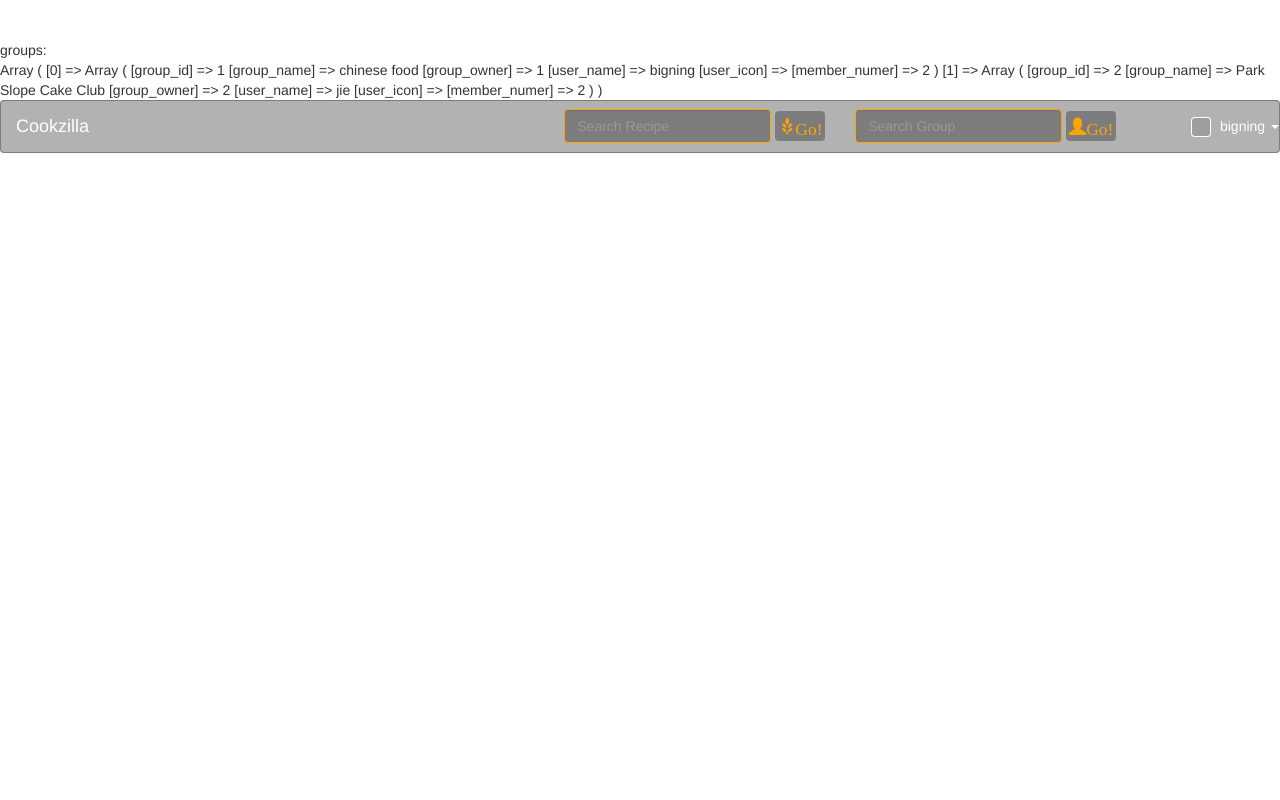
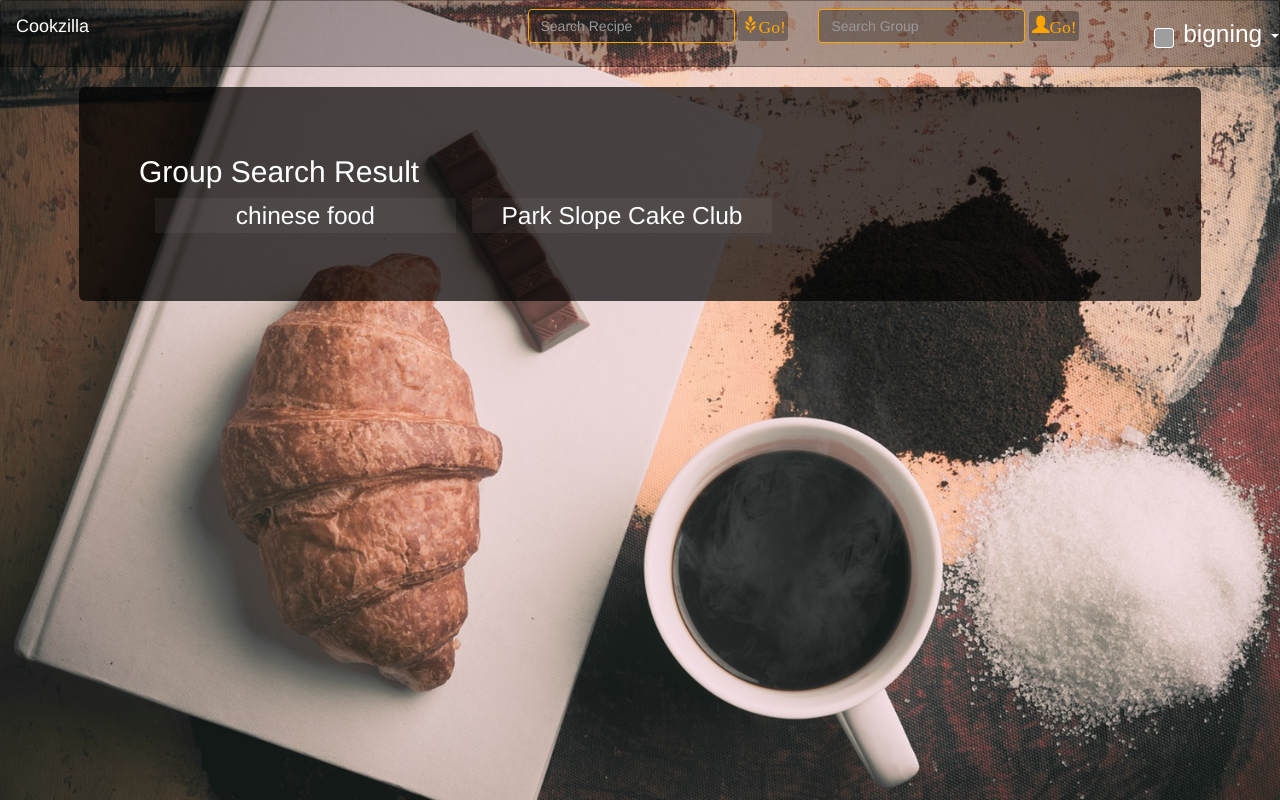
Before and after one commit to bigning/database_project, a PHP site: page /groups.php in a window 1280 px wide. Run offline with PHP 8.4, Linux system fonts and the light colour scheme; a user stored in the database is signed in; data comes from the database, SQL or seed files in the repository; grey boxes are pictures that could not be loaded.

Commit message:
style groups.php

```diff
--- a/groups.php
+++ b/groups.php
@@ -26,8 +26,8 @@ if ($query = $conn->prepare($query_str)) {
 }
 
 // test
-echo '<br/><br/>groups: <br/>';
-print_r($groups);
+// echo '<br/><br/>groups: <br/>';
+// print_r($groups);
 ?>
 
 
@@ -47,5 +47,22 @@ print_r($groups);
 <?php require "./include/partials/navFooter.php" ?>
 
 
+<div class = "container">
+    <div class = "jumbotron">
+        <h2>Group Search Result</h2>
+        <?php
+            if (!empty($groups)){
+                foreach ($groups as $value) {
+                    echo "<div class = 'group-tuple'>";
+                    echo "<a href='./group_detail.php?group_id=" . $value["group_id"] . "'>" . $value["group_name"]. "</a>";
+                    echo "</div>";
+                }
+            }
+        ?>
+    </div>
+</div>
+
+
+<link rel="stylesheet" type="text/css" href="./include/css/groups.css">
 <script type="text/javascript" src = "./include/framework/jquery-3.1.1.min.js"></script>
 <?php require "./include/partials/footer.php" ?>
--- /dev/null
+++ b/include/css/groups.css
@@ -0,0 +1,44 @@
+
+
+
+
+
+.group-tuple{
+	width: 30%;
+	margin-left: 1.6%;
+	display: inline-block;
+	text-align: center;
+	color: white;
+	margin-bottom: 20px;
+	background-color: rgba(255,255,255,0.05);
+}
+
+.jumbotron{
+	background-color: rgba(0,0,0,0.7);
+	overflow: auto;
+}
+
+.container{
+	width: 90%;
+}
+
+
+
+a{
+	color: white;
+	font-size: 1.75em;
+}
+
+
+html{
+	height: 100%;
+}
+
+body{
+	background: url(../images/groups.jpeg);
+	background-size: cover;
+	background-position: center;
+	background-repeat: no-repeat;
+	background-attachment: fixed;
+	color: white;
+}
--- a/recipe_detail.php
+++ b/recipe_detail.php
@@ -309,7 +309,7 @@ if ($query = $conn->prepare($query_str)) {
             if (!empty($relate_recipes)){
                 foreach ($relate_recipes as $value) {
                     echo "<div class = 'related-tuple'>";
-                    echo "<a href='recipe_detail.php?recipe_id=" . $value["relate_to"] . "'>" . $value["recipe_title"]. "</a>";
+                    echo "<a href='./recipe_detail.php?recipe_id=" . $value["relate_to"] . "'>" . $value["recipe_title"]. "</a>";
                     echo "</div>";
                 }
             }
```
Also changed, not shown: include/images/groups.jpeg (added).
